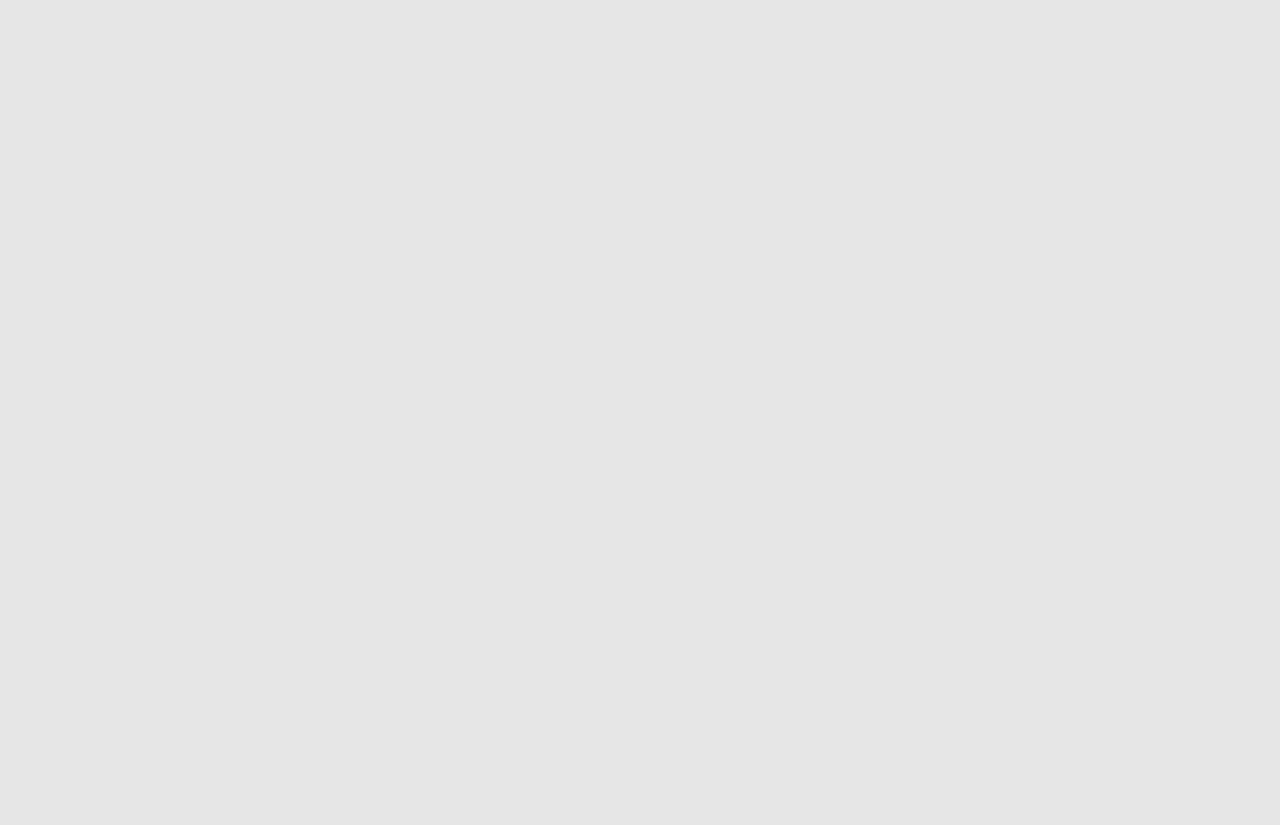
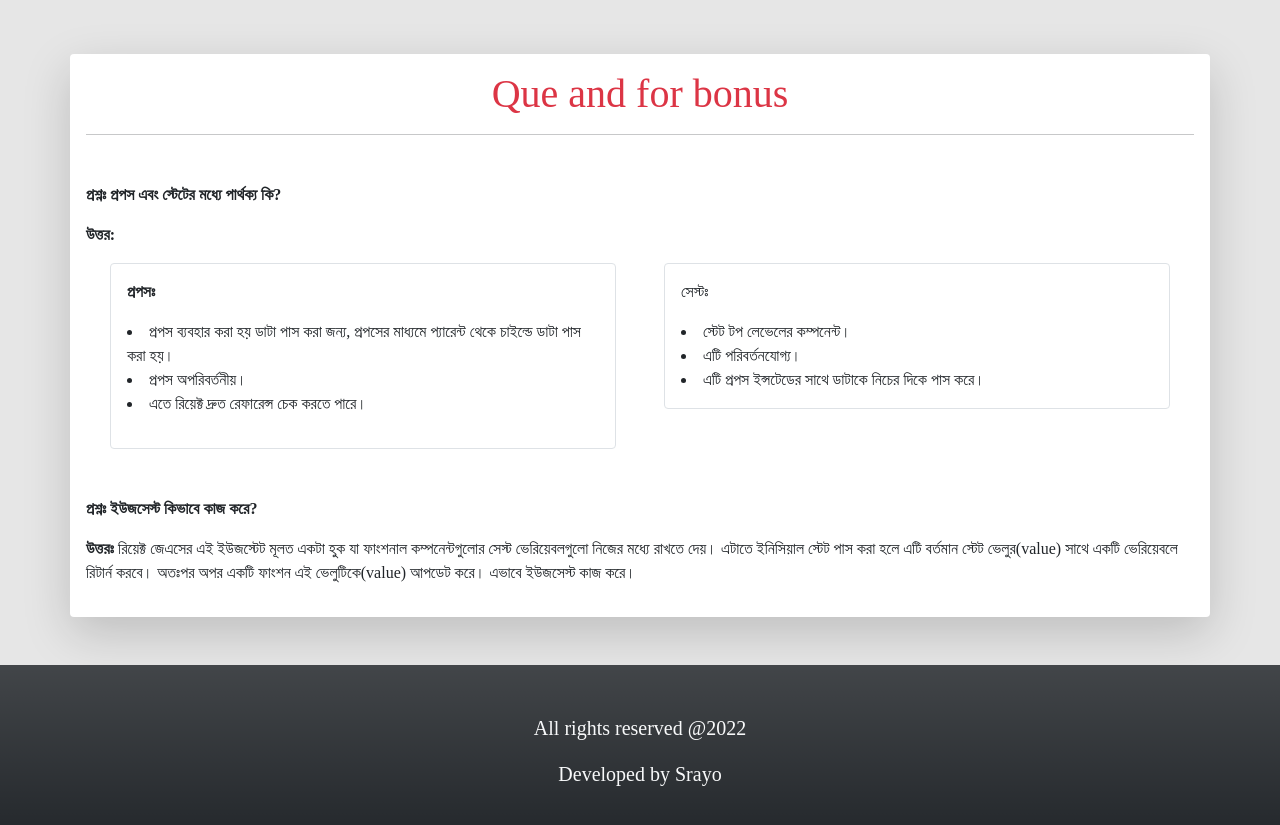
Before and after one commit to srayo16/Lucky-One, a React (Create React App) app: page / in a window 1280 px wide. Shown: the part 1843-2668 px from the top of the page. Before the commit the page ends 1801 px from the top, so only its background shows below. Built offline with nearby package versions, Linux system fonts and the light colour scheme; a web font is replaced by a local one.

Commit message:
Alhamdulillah All done

```diff
--- a/src/App.js
+++ b/src/App.js
@@ -3,6 +3,8 @@ import Header from './Header/Header';
 import 'bootstrap/dist/css/bootstrap.min.css';
 import Products from './Products/Products';
 import { useState } from 'react';
+import Queans from './Queans/Queans';
+import Footer from './Footer/Footer';
 
 function App() {
   const [cart , setCart] = useState([])
@@ -20,6 +22,8 @@ function App() {
     <div>
       <Header></Header>
       <Products addtocart={addtocart} cart={cart} clearCart={clearCart} ></Products>
+      <Queans></Queans>
+      <Footer></Footer>
     </div>
   );
 }
--- a/src/Cart/Cart.js
+++ b/src/Cart/Cart.js
@@ -1,5 +1,5 @@
 import React, { useState } from 'react';
-import { Button, Modal } from 'react-bootstrap';
+import { Button } from 'react-bootstrap';
 import Modalpro from '../Modalpro/Modalpro';
 import './Cart.css';
 
@@ -10,7 +10,8 @@ const Cart = ({cart ,clearCart }) => {
     let count = 1;
     return (
         <div className='shadow-lg p-3 mb-5 bg-body rounded  carthandle' style={{height: '425px'}}>
-            <h1 className='pb-3'>Selected Clothes</h1>
+            <h1>Selected Clothes</h1>
+            <hr />
             <div>
                 {
                     cart.map((data , index) => <li className='pb-2' style={{listStyle: 'none'}} key={index}>{count++}. {data}</li> )
@@ -19,7 +20,7 @@ const Cart = ({cart ,clearCart }) => {
             <Modalpro doRandom={doRandom}></Modalpro>
 
             <Button className='mt-3' variant="outline-secondary" onClick={() => clearCart(cart)}>CHOOSE AGAIN</Button>{' '}
-            {/* <button className="cart__btn-empty" onClick={clearcart}>Empty cart</button> */}
+
         </div>
     );
 };
--- /dev/null
+++ b/src/Footer/Footer.css
@@ -0,0 +1,5 @@
+@media screen and (max-width:440px) {
+    .foot{
+        width: 660px;
+    }
+}
--- /dev/null
+++ b/src/Footer/Footer.js
@@ -0,0 +1,12 @@
+import React from 'react';
+import './Footer.css';
+const Footer = () => {
+    return (
+        <div className='foot bg-dark bg-gradient text-light text-center p-5 foot'>
+            <p className='fs-5'>All rights reserved @2022 </p>
+            <p className='fs-5'>Developed by Srayo</p>
+        </div>
+    );
+};
+
+export default Footer;
--- a/src/Modalpro/Modalpro.js
+++ b/src/Modalpro/Modalpro.js
@@ -14,7 +14,7 @@ const Modalpro = ({doRandom}) => {
 
     return (
         <>
-        <Button variant="outline-secondary" onClick={handleShow}>
+        <Button variant="outline-secondary" className='mt-3' onClick={handleShow}>
         CHOOSE 1 FOR ME
         </Button>
 
--- a/src/Products/Products.js
+++ b/src/Products/Products.js
@@ -12,7 +12,7 @@ const Products = ({addtocart ,cart ,clearCart }) => {
     } , [])
     return (
 
-        <div className='pdsGrid'>
+        <div className='pdsGrid mb-5 pb-5'>
         <div className='forColoum'>
 
             {
--- /dev/null
+++ b/src/Queans/Queans.css
@@ -0,0 +1,5 @@
+@media screen and (max-width: 440px) {
+    .handlepart{
+        margin-left: 150px;
+    }
+}
--- /dev/null
+++ b/src/Queans/Queans.js
@@ -0,0 +1,45 @@
+import React from 'react';
+import './Queans.css';
+const Queans = () => {
+    return (
+        <div className='container shadow-lg p-3 mb-5 bg-body rounded handlepart'>
+            <h1 className='text-center text-danger '>Que and for bonus</h1>
+            <hr />
+            <div className='mt-5'>
+                <p className='fw-bold'>প্রশ্নঃ প্রপস এবং স্টেটের মধ্যে পার্থক্য কি?</p>
+                <p className='fw-bold'>উত্তর:
+                </p>
+                <div className="container px-4">
+                <div className="row gx-5">
+                 <div className="col-12 col-sm-12 col-md-6 col-lg-6">
+                 <div className='border rounded p-3'>
+                 <p className='fw-bold'>প্রপসঃ</p>
+                 <p>
+                <li>প্রপস ব্যবহার করা হয় ডাটা পাস করা জন্য, প্রপসের মাধ্যমে প্যারেন্ট থেকে চাইল্ডে ডাটা  পাস করা হয়।</li>
+                 <li>প্রপস অপরিবর্তনীয়।</li>
+                <li>এতে রিয়েক্ট দ্রুত রেফারেন্স চেক করতে পারে।</li>
+                 </p>
+                 </div>
+                     </div>
+                     <div className="col-12 col-sm-12 col-md-6 col-lg-6">
+                        <div className='border rounded p-3'>
+                            <p>সেস্টঃ</p>
+                            <li>স্টেট টপ লেভেলের কম্পনেন্ট।</li>
+                            <li>এটি পরিবর্তনযোগ্য।</li>
+                            <li>এটি প্রপস ইন্সটেডের সাথে ডাটাকে নিচের দিকে পাস করে।</li>
+
+                        </div>
+                          </div>
+                             </div>
+                            </div>
+            </div>
+            <div className='mt-5 mb-3'>
+                <p className='fw-bold'>প্রশ্নঃ ইউজসেস্ট কিভাবে কাজ করে?</p>
+                <p><span className='fw-bold'>উত্তরঃ</span> রিয়েক্ট জেএসের এই ইউজস্টেট মূলত একটা হুক যা ফাংশনাল কম্পনেন্টগুলোর  সেস্ট ভেরিয়েবলগুলো নিজের মধ্যে রাখতে দেয়। এটাতে ইনিসিয়াল স্টেট পাস করা হলে  এটি বর্তমান স্টেট ভেলুর(value) সাথে একটি ভেরিয়েবলে রিটার্ন করবে। অতঃপর অপর একটি ফাংশন এই ভেলুটিকে(value) আপডেট করে। এভাবে ইউজসেস্ট কাজ করে।</p>
+
+            </div>
+        </div>
+    );
+};
+
+export default Queans;
```
